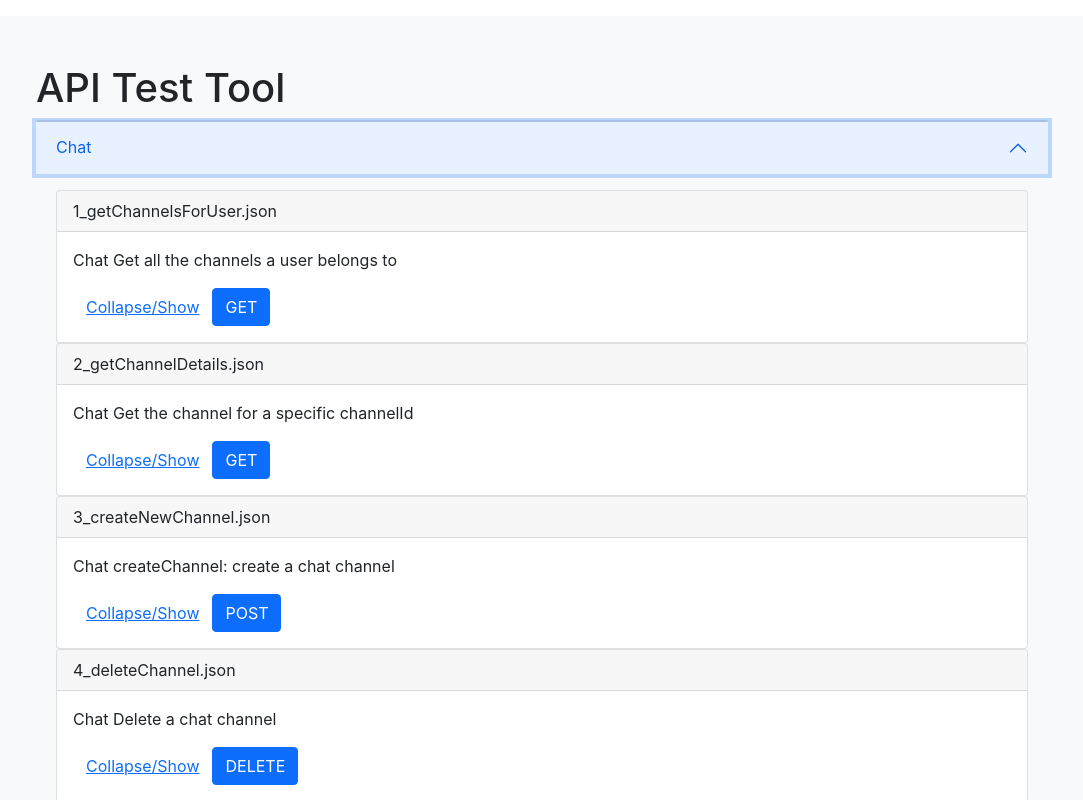
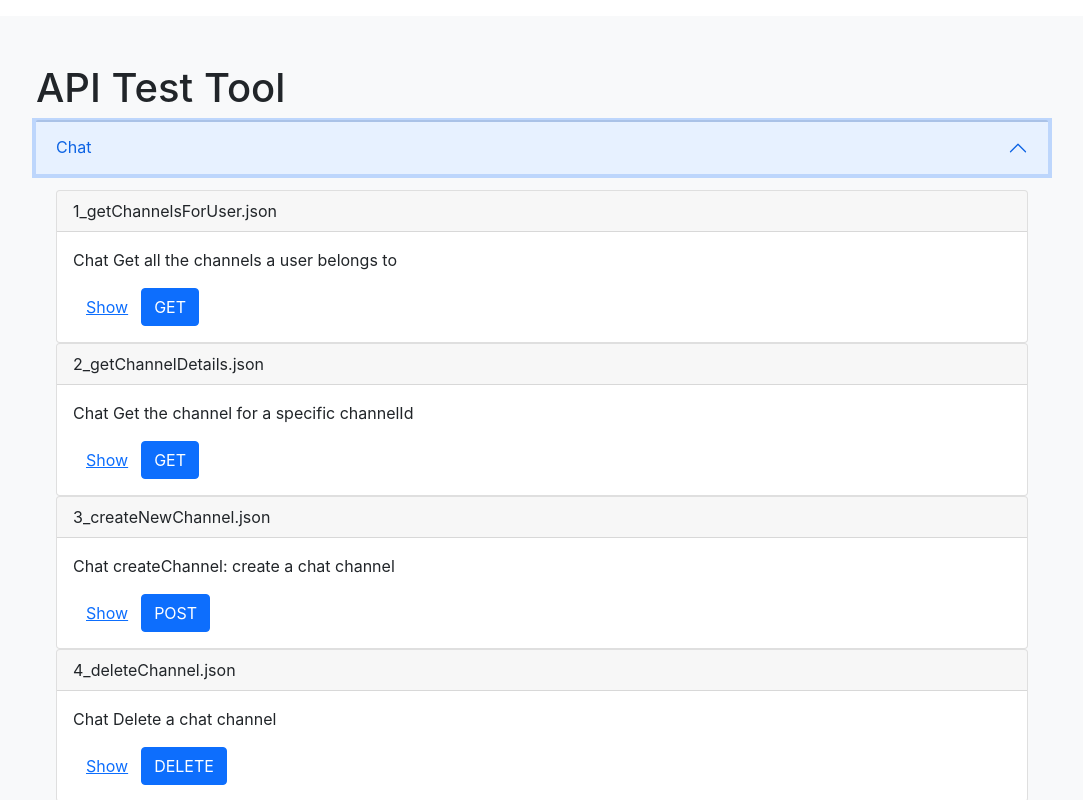
Before and after one commit to rishadomar/tapi, a React (Create React App) app: page / in a window 1280 px wide. Both pictures are taken after a click on the button "Chat". Shown: the top 800 px of the page, without its empty margins (98-1181 px from the left). Built offline with nearby package versions, Linux system fonts and the light colour scheme.

Commit message:
Toggle label

```diff
--- a/src/components/ApiCard.js
+++ b/src/components/ApiCard.js
@@ -33,7 +33,7 @@ const ApiCard = ({ category, apiEntry }) => {
                     {category} {apiEntry.description}
                 </Card.Text>
                 <Button variant="link" onClick={() => setOpen(!open)}>
-                    Collapse/Show
+                    {open ? "Collapse" : "Show"}
                 </Button>
                 <MethodButton
                     busy={busy}
```
